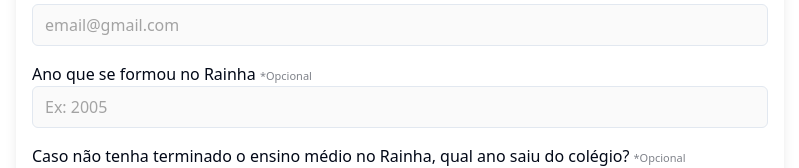
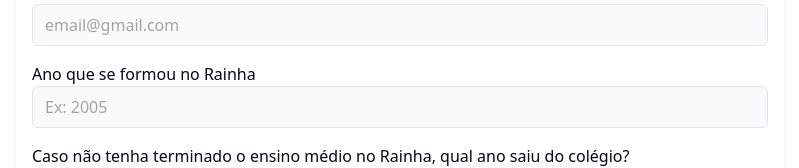
Before and after one commit to Jonatas00/rainha75-normal, a Vue app: page / in a window 1280 px wide. Shown: the part 623-791 px from the top of the page, without its empty margins (240-1039 px from the left). Built offline with nearby package versions, Linux system fonts and the light colour scheme.

Commit message:
Remove opcional span tag

```diff
--- a/src/components/FormComponent.vue
+++ b/src/components/FormComponent.vue
@@ -51,7 +51,7 @@ const { handleSubmit, updateCPF, updateWhatsApp } = useFormUtils(form, alertStat
 
       <div>
         <label for="anoFormacao">
-          Ano que se formou no Rainha <span class="opcional">*Opcional</span>
+          Ano que se formou no Rainha
         </label>
         <input id="anoFormacao" min="1950" max="2024" v-model="form.dataFormacao" class="p-2 w-full"
           placeholder="Ex: 2005" type="number" inputmode="numeric" />
@@ -59,8 +59,7 @@ const { handleSubmit, updateCPF, updateWhatsApp } = useFormUtils(form, alertStat
 
       <div>
         <label for="anoSaida">
-          Caso não tenha terminado o ensino médio no Rainha, qual ano saiu do colégio? <span
-            class="opcional">*Opcional</span>
+          Caso não tenha terminado o ensino médio no Rainha, qual ano saiu do colégio?
         </label>
         <input id="anoSaida" min="1950" max="2024" v-model="form.dataSaida" placeholder="Ex: 2005" class="p-2 w-full"
           type="number" inputmode="numeric" />
```
